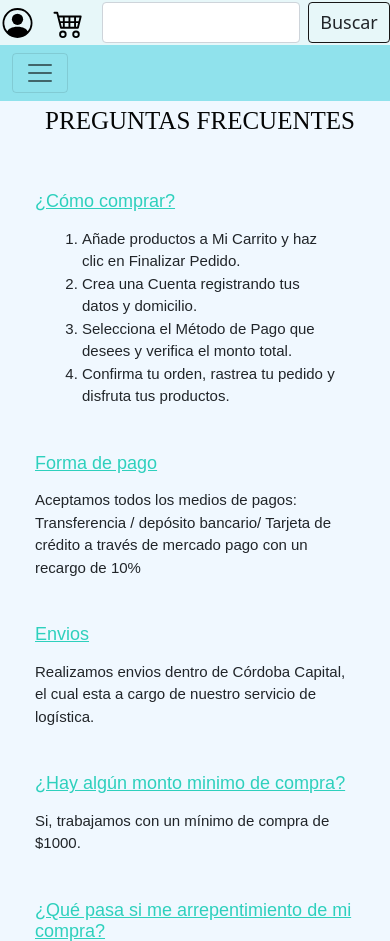
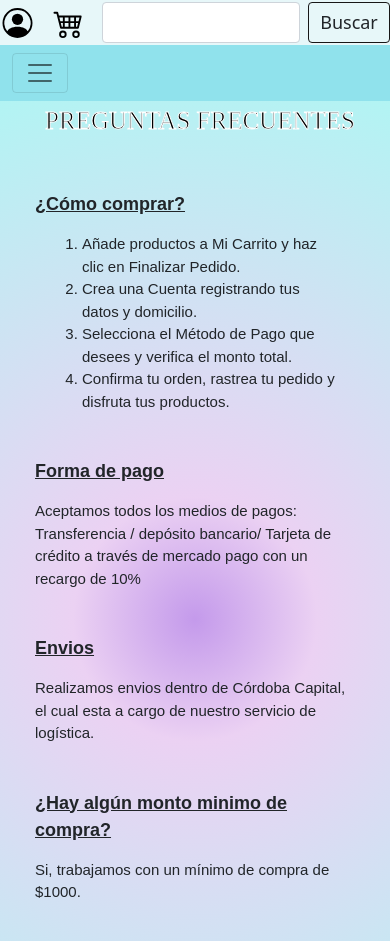
Before and after one commit to YohanaBazan/pal-bajon, a plain HTML site: page pages/preguntas-frecuentes.html in a window 390 px wide. Shown: the part 165-1106 px from the top of the page. Drawn offline with nearby package versions, Linux system fonts and the light colour scheme; some icons are missing; a web font is replaced by a local one.

Commit message:
nuevocontacto

```diff
--- a/css/style.css
+++ b/css/style.css
@@ -303,8 +303,9 @@ input {
 }
 
 .integrantes {
+    -webkit-text-stroke: 1px white;
     color: #050606;
-    font-size: 35px;
+    font-size: 40px;
     font-family: 'Delius', cursiva;
     text-align: center;
     padding-top: 10px;
@@ -385,15 +386,16 @@ input {
 
 .contacto {
     width: 450px;
-    margin: auto;
+    height: 370px;
     padding: 10px 20px 10px 20px;
     box-sizing: border-box;
     border: 1px solid black;
     border-radius: 7px;
-
+    margin: auto;
 }
 
 .contacto input {
+    font-size: 15px;
     width: 100%;
     margin-bottom: 20px;
     padding: 7px;
@@ -419,13 +421,17 @@ input {
     display: flex;
     flex-direction: column;
     justify-content: space-evenly;
-    background-color: aliceblue;
+    background: rgb(196, 154, 235);
+    background: radial-gradient(circle, rgba(196, 154, 235, 1) 0%, rgba(216, 165, 231, 0.5049370089832808) 22%, rgba(178, 244, 243, 1) 100%);
+    width: 100%;
+    height: 100%;
 }
 
 .preguntas h2 {
     text-align: center;
-    color: #050606;
-    font-size: 35px;
+    -webkit-text-stroke: 1px white;
+    color: black;
+    font-size: 40px;
     font-family: 'Delius', cursiva;
     width: 100%;
     height: 50px;
@@ -440,11 +446,10 @@ input {
     margin: 10px 30px 20px;
 }
 
-.preguntas h3 {
+.preguntas b {
     font-family: 'Red Hat Text', sans-serif;
     font-size: 18px;
     text-decoration: underline;
-    color: #2ed0bd;
     margin: 5px 5px;
 
 }
@@ -665,6 +670,10 @@ input {
     .novedades h3{
         font-size: 20px;
     }
+
+    .contacto{
+        width: 400px;
+    }
 }
 
 @media screen and (max-width:637px) and (min-width:597px) {
@@ -679,6 +688,14 @@ input {
     .catalogo div a {
         font-size: 13px;
     }
+
+    }
+
+@media screen and (max-width:450px) {
+    .contacto{
+        width: 300px;
+    }
+
 }
 
 
@@ -752,7 +769,4 @@ input {
         text-align:center ;
         margin: auto;
     }
-
-
-
 }
--- a/pages/preguntas-frecuentes.html
+++ b/pages/preguntas-frecuentes.html
@@ -76,7 +76,7 @@
         <section class="preguntas">
             <h2>PREGUNTAS FRECUENTES</h2>
             <div>
-                <h3>¿Cómo comprar?</h3>
+                <b> ¿Cómo comprar?</b>
                 <ol>
                     <li>Añade productos a Mi Carrito y haz clic en Finalizar Pedido.</li>
                     <li>Crea una Cuenta registrando tus datos y domicilio.</li>
@@ -85,21 +85,21 @@
                 </ol>
             </div>
             <div>
-                <h3>Forma de pago</h3>
+                <b>Forma de pago</b>
                 <p>Aceptamos todos los medios de pagos: Transferencia / depósito bancario/ Tarjeta de crédito a través
                     de mercado pago con un recargo de 10% </p>
             </div>
             <div>
-                <h3>Envios</h3>
+                <b>Envios</b>
                 <p>Realizamos envios dentro de Córdoba Capital, el cual esta a cargo de nuestro servicio de logística.
                 </p>
             </div>
             <div>
-                <h3>¿Hay algún monto minimo de compra?</h3>
+                <b>¿Hay algún monto minimo de compra?</b>
                 <p>Si, trabajamos con un mínimo de compra de $1000.</p>
             </div>
             <div>
-                <h3>¿Qué pasa si me arrepentimiento de mi compra?</h3>
+                <b>¿Qué pasa si me arrepentimiento de mi compra?</b>
                 <p>En el caso de que te arrepientas de tu compra, dirigite a la sección "CONTACTO" y llena el
                     formulario. Nosotras nos contacteremos con vos.</p>
             </div>
```
Also changed, not shown: index.html (+0 -3 lines).
